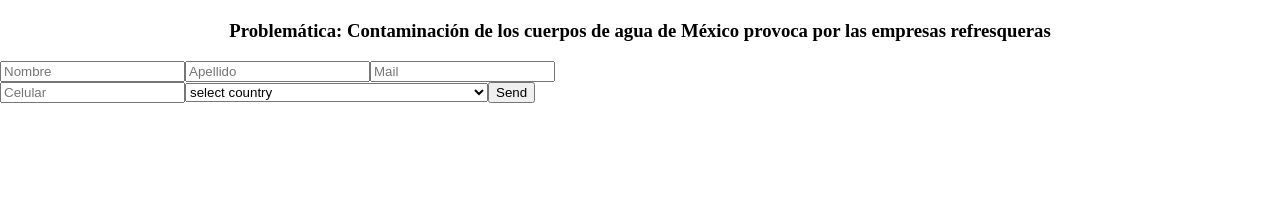
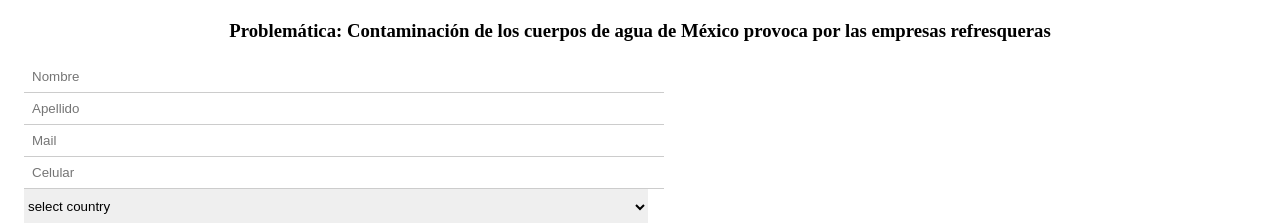
Before and after one commit to GeovannyHDZ/HacktheOcean_Axolonautas, a Vue app: page / in a window 1280 px wide. Shown: the part 1108-1331 px from the top of the page. Before the commit the page ends 1211 px from the top, so only its background shows below. Built offline with nearby package versions, Linux system fonts and the light colour scheme.

Commit message:
Update Firmas.vue

```diff
--- a/src/components/Firmas.vue
+++ b/src/components/Firmas.vue
@@ -278,7 +278,7 @@
             <option value="ZM">Zambia</option>
             <option value="ZW">Zimbabwe</option>
         </select>
-        <button class="w3-button w3-block w3-section w3-blue w3-ripple w3-padding">Send</button>
+        <button class="">Send</button>
         </div>
         </div>
      </form>
@@ -294,4 +294,13 @@
 .Subtitle{
     text-align: center;
 }
+
+.w3-container{padding:0.01em 16px}
+.w3-container:after,.w3-container:before{content:"";display:table;clear:both}
+.w3-row-padding:after,.w3-row-padding:before{content:"";display:table;clear:both}
+.w3-half{float:left;width:100%}
+.w3-half{width:49.99999%}
+.w3-half{padding:0 8px}
+.w3-input{padding:8px;display:block;border:none;border-bottom:1px solid #ccc;width:100%}
+.w3-select{padding:9px 0;width:100%;border:none;border-bottom:1px solid #ccc}
 </style>
```
